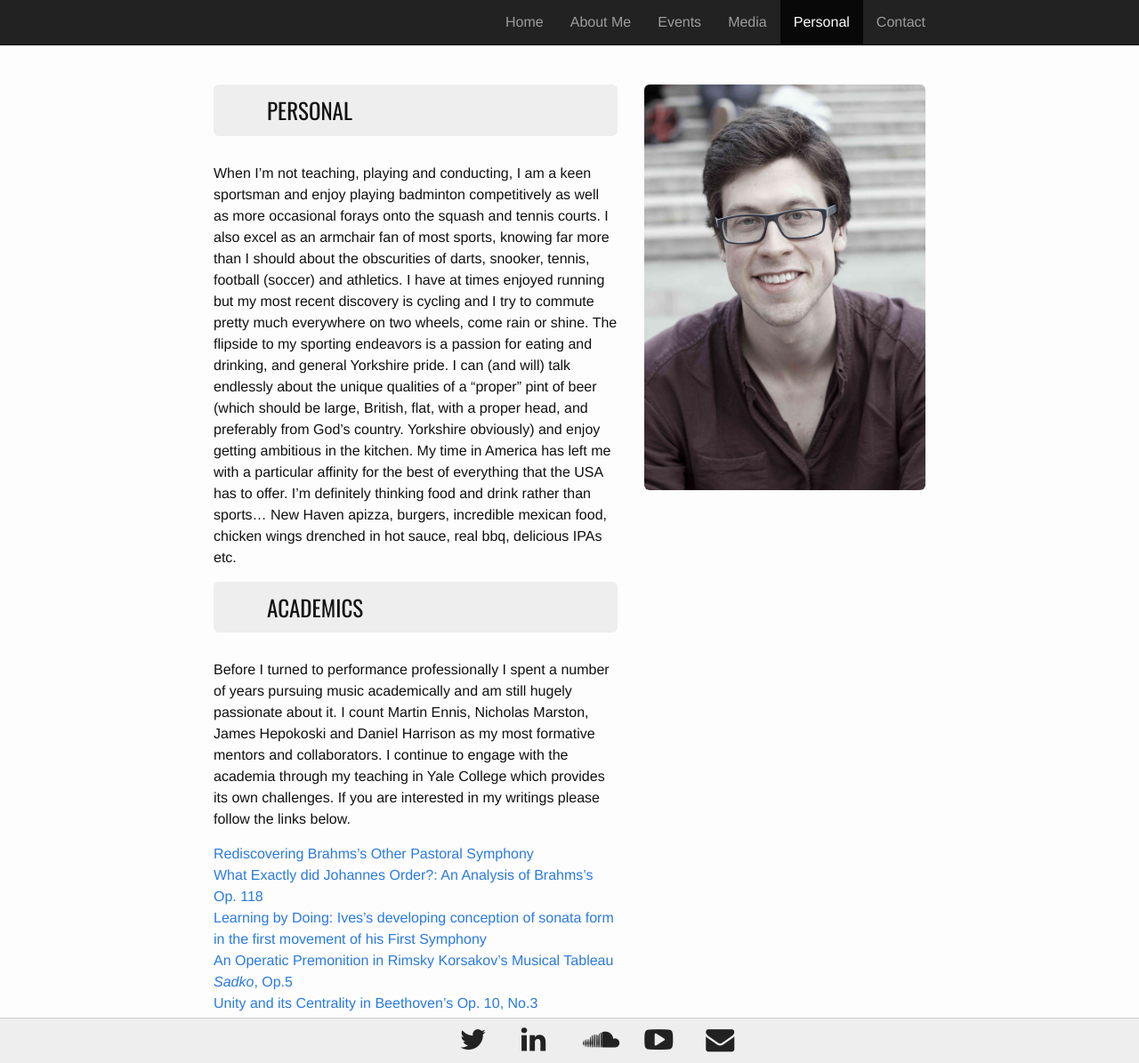
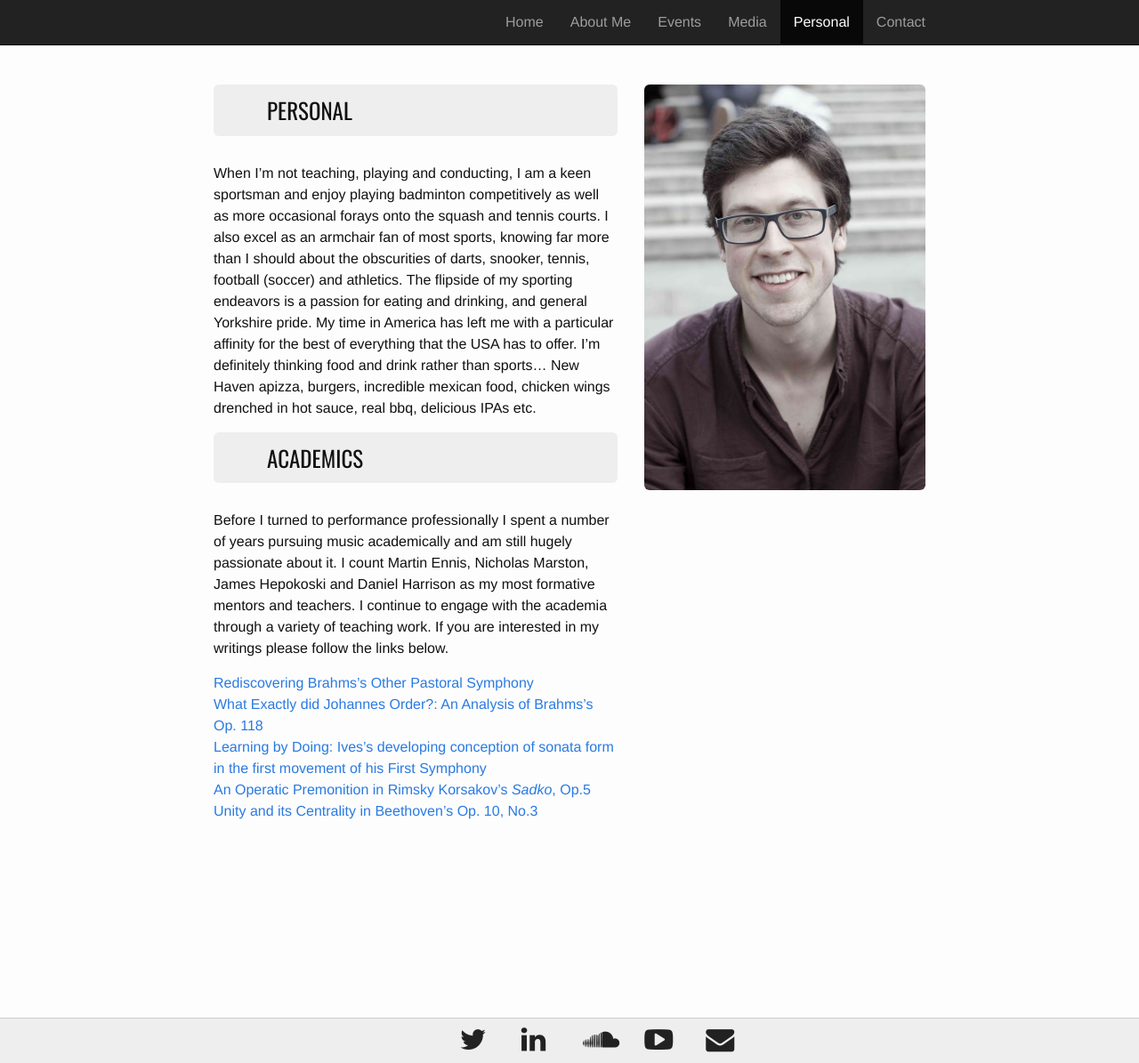
Before and after one commit to musicman10201/musicman10201.github.io, a Jekyll site: the page built from personal.md, in a window 1280 px wide and 1195 px high. Shown: the whole window at 89% size. Built offline with Jekyll 4.4.1, drawn with Linux system fonts in a browser that asks for light colours.

Commit message:
Update personal.md

```diff
--- a/personal.md
+++ b/personal.md
@@ -10,12 +10,7 @@ image: "/images/newphoto.jpg"
 When I'm not teaching, playing and conducting, I am a keen sportsman and enjoy playing badminton
 competitively as well as more occasional forays onto the squash and tennis courts. I also excel as an
 armchair fan of most sports, knowing far more than I should about the obscurities of darts, snooker,
-tennis, football (soccer) and athletics. I have at times enjoyed running but my most recent discovery
-is cycling and I try to commute pretty much everywhere on two wheels, come rain or shine. The flipside
-to my sporting endeavors is a passion for eating and drinking, and general Yorkshire pride. I can (and will)
- talk endlessly about the unique qualities of a "proper" pint of beer (which should be large, British, flat,
-  with a proper head, and preferably from God's country. Yorkshire obviously) and enjoy getting ambitious in
-  the kitchen. My time in America has left me with a particular affinity for the best of everything that the
+tennis, football (soccer) and athletics. The flipside of my sporting endeavors is a passion for eating and drinking, and general Yorkshire pride. My time in America has left me with a particular affinity for the best of everything that the
   USA has to offer. I'm definitely thinking food and drink rather than sports... New Haven apizza, burgers,
   incredible mexican food, chicken wings drenched in hot sauce, real bbq, delicious IPAs etc.
 
@@ -25,12 +20,12 @@ to my sporting endeavors is a passion for eating and drinking, and general Yorks
 
 Before I turned to performance professionally I spent a number of years
 pursuing music academically and am still hugely passionate about it. I count Martin Ennis,
-Nicholas Marston, James Hepokoski and Daniel Harrison as my most formative mentors and collaborators.
-I continue to engage with the academia through my teaching in Yale College which provides its own challenges.
+Nicholas Marston, James Hepokoski and Daniel Harrison as my most formative mentors and teachers.
+I continue to engage with the academia through a variety of teaching work.
 If you are interested in my writings please follow the links below.
 
 <a href="images/media/mphil">Rediscovering Brahms's Other Pastoral Symphony</a> <br>
 <a href="images/media/op118">What Exactly did Johannes Order?: An Analysis of Brahms's Op. 118</a> <br>
 <a href="images/media/ives">Learning by Doing: Ives's developing conception of sonata form in the first movement of his First Symphony</a> <br>
-<a href="images/media/rk">An Operatic Premonition in Rimsky Korsakov's Musical Tableau <i>Sadko</i>, Op.5</a> <br>
+<a href="images/media/rk">An Operatic Premonition in Rimsky Korsakov's <i>Sadko</i>, Op.5</a> <br>
 <a href="images/media/beethoven.pdf">Unity and its Centrality in Beethoven's Op. 10, No.3</a>
```
